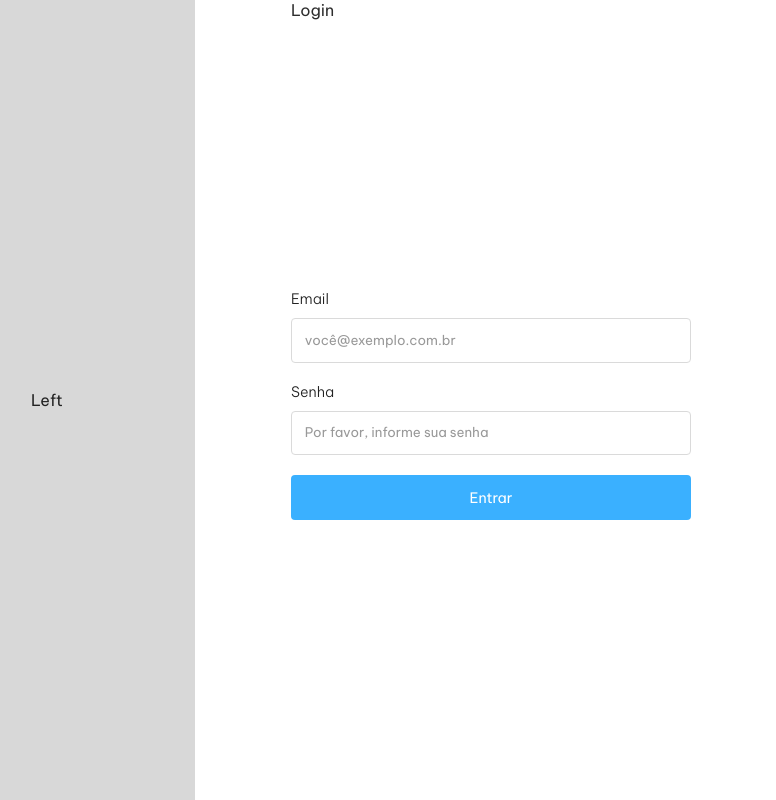
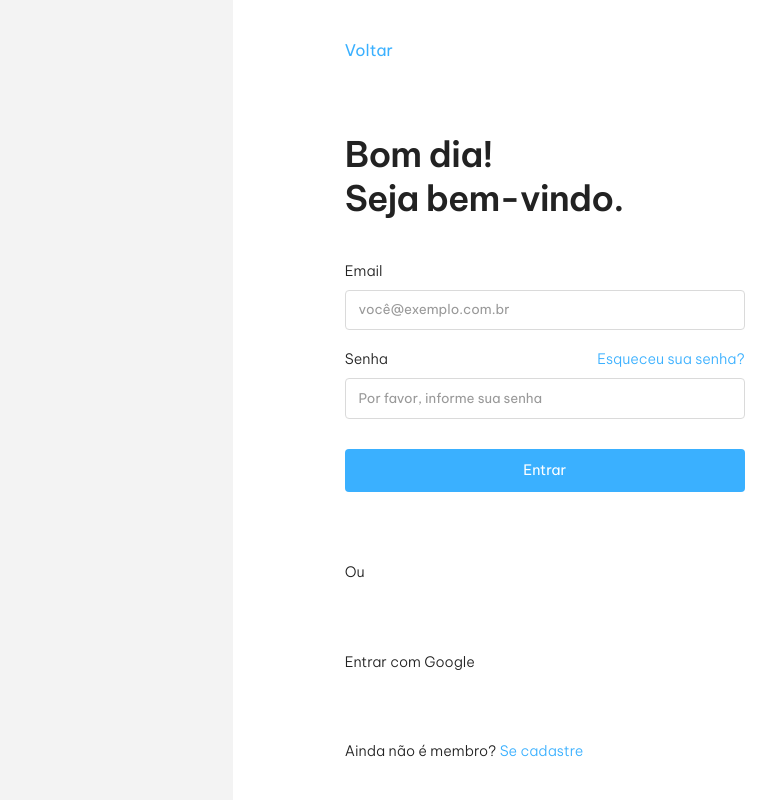
Before and after one commit to marsleite/project-delivery, a Vue app in the folder client/: page /login in a window 1280 px wide. Shown: the whole page, without its empty margins (101-877 px from the left). Built offline with nearby package versions, Linux system fonts and the light colour scheme.

Commit message:
Melhorias na página de Login

```diff
--- a/client/src/components/Login/LoginForm.vue
+++ b/client/src/components/Login/LoginForm.vue
@@ -1,15 +1,25 @@
 <template>
-  <form>
+  <form @submit.prevent="submit">
+    <h1>
+      {{ greetings }}!<br />
+      Seja bem-vindo.
+    </h1>
+
     <label for="email"><h3>Email</h3></label>
     <input id="email" type="email" v-model="email" placeholder="você@exemplo.com.br" />
-    <label for="password"><h3>Senha</h3></label>
+    <label for="password">
+      <h3>Senha</h3>
+      <router-link to="/redefinir-senha">
+        <h3>Esqueceu sua senha?</h3>
+      </router-link>
+    </label>
     <input
       id="password"
       type="password"
       v-model="password"
       placeholder="Por favor, informe sua senha"
     />
-    <button id="btn-login" type="button" @click="login">Entrar</button>
+    <button id="btn-login" type="submit">Entrar</button>
   </form>
 </template>
 
@@ -22,5 +32,23 @@ export default {
       password: '',
     };
   },
+  methods: {
+    submit() {
+      console.log('teste');
+    },
+  },
+  computed: {
+    greetings() {
+      const d = new Date();
+      const hour = d.getHours();
+      let greetings;
+
+      if (hour < 12) greetings = 'Bom dia';
+      if (hour >= 12 && hour < 18) greetings = 'Boa tarde';
+      if (hour >= 18) greetings = 'Boa noite';
+
+      return greetings;
+    },
+  },
 };
 </script>
--- a/client/src/styles/App.scss
+++ b/client/src/styles/App.scss
@@ -1,5 +1,6 @@
+@use './mixins' as *;
+@use './colors' as c;
 @import url('https://fonts.googleapis.com/css2?family=Be+Vietnam+Pro:ital,wght@0,100;0,200;0,300;0,400;0,500;0,600;0,700;0,800;0,900;1,100;1,200;1,300;1,400;1,500;1,600;1,700;1,800;1,900&family=Inter:wght@100;200;300;400;500;600;700;800;900&family=Outfit:wght@100;200;300;400;500;600;700;800;900&display=swap');
-
 @import './fonts';
 
 * {
@@ -16,3 +17,22 @@ body {
   color: #2e2e2e;
   scroll-behavior: smooth;
 }
+
+a {
+  @include transition;
+  text-decoration: none;
+  color: c.$btn;
+
+  &:hover {
+    color: c.$btn-hover;
+  }
+
+  h3 {
+    color: inherit;
+  }
+}
+
+::selection {
+  background: rgb(255, 97, 69);
+  color: white;
+}
--- a/client/src/styles/_fonts.scss
+++ b/client/src/styles/_fonts.scss
@@ -2,9 +2,10 @@
 
 h1 {
   color: c.$text-primary;
-  font-size: 2.5em;
-  font-weight: 400;
+  font-size: 2.2em;
+  font-weight: 600;
   letter-spacing: -0.8px;
+  text-align: left;
 }
 
 h3 {
--- a/client/src/styles/views/_Login.module.scss
+++ b/client/src/styles/views/_Login.module.scss
@@ -10,21 +10,24 @@ $right-section-width: 40%;
 }
 
 .inputs__container {
-  @include flex(flex-start);
-  @include size(100%, _);
-  background: c.$bg-primary;
-  flex: 3;
+  @include flex(flex-start, space-between);
+  @include size(90vh, _);
+  flex: 2.5;
   flex-direction: column;
-  padding-left: 6rem;
+  padding-left: 7rem;
 
   form {
-    @include flex;
-    @include size(100%, 25rem);
+    @include flex(flex-start);
+    @include size(50%, 25rem);
     flex-direction: column;
     gap: 10px;
 
+    h1 {
+      margin-bottom: 2rem;
+    }
+
     label {
-      @include flex(center, flex-start);
+      @include flexspaced;
       @include size;
     }
 
@@ -56,7 +59,7 @@ $right-section-width: 40%;
       font-family: inherit;
       font-size: 0.9rem;
       cursor: pointer;
-      margin-bottom: 10px;
+      margin-top: 10px;
       outline: none;
       padding: 10px;
 
@@ -70,7 +73,7 @@ $right-section-width: 40%;
 .banner {
   @include flex;
   @include size(100%, _);
-  background: rgb(216, 216, 216);
+  background: c.$gray-100;
   flex: 1;
   color: c.$text-primary;
 
--- a/client/src/views/Home.vue
+++ b/client/src/views/Home.vue
@@ -1,6 +1,7 @@
 <template>
   <div class="home">
     <h1>Hello World!</h1>
+    <router-link to="/login">Entrar</router-link>
   </div>
 </template>
 
--- a/client/src/views/Login.vue
+++ b/client/src/views/Login.vue
@@ -1,14 +1,20 @@
 <template>
   <main id="login-page" :class="[styles.container]">
-    <div :class=[styles.banner]>
-      Left
-    </div>
+    <div :class=[styles.banner]></div>
 
     <div :class=[styles.inputs__container]>
-      Login
+      <router-link to="/">Voltar</router-link>
+
       <LoginForm />
+      <h3>Ou</h3>
+      <h3>Entrar com Google</h3>
+
+      <h3>
+        Ainda não é membro?
+        <router-link to="/">Se cadastre</router-link>
+      </h3>
+
     </div>
-
   </main>
 </template>
 
@@ -26,5 +32,8 @@ export default {
       styles,
     };
   },
+  // methods: {
+
+  // },
 };
 </script>
```
Also changed, not shown: client/.eslintrc.js.
